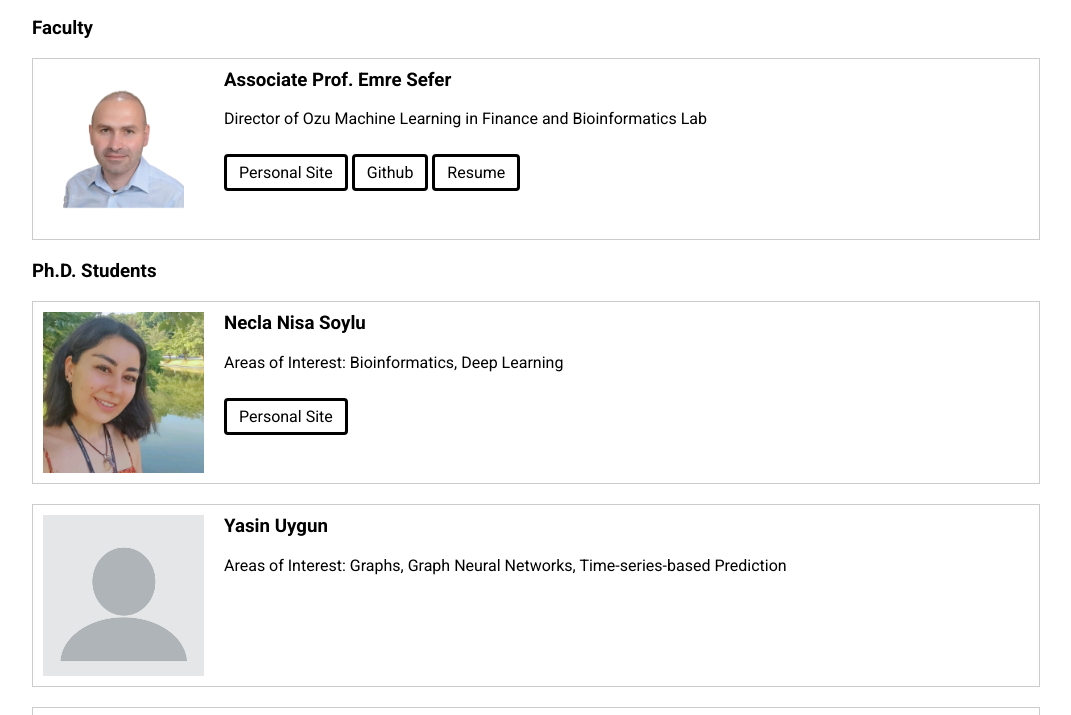
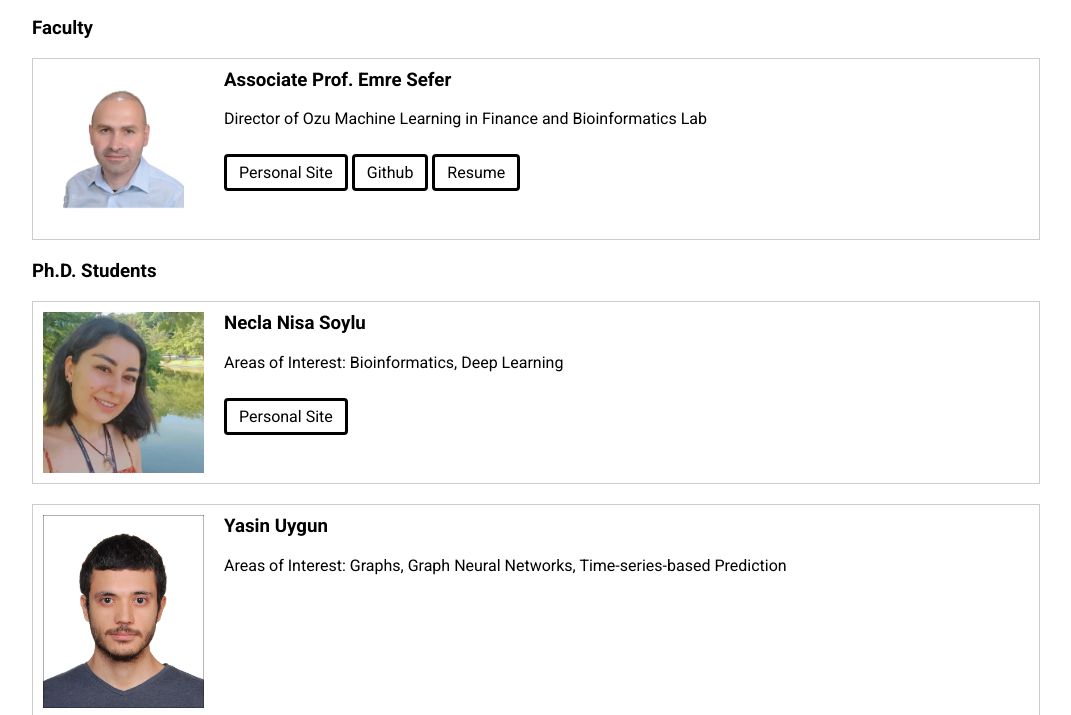
Before and after one commit to ozu-mlfinbio-lab/ozu-mlfinbio-lab.github.io, a plain HTML site: page people.html in a window 1280 px wide. Shown: the part 199-914 px from the top of the page, without its empty margins (104-1175 px from the left). Drawn offline with Linux system fonts and the light colour scheme.

Commit message:
add yasins picture

```diff
--- a/people.html
+++ b/people.html
@@ -61,7 +61,7 @@
 
 
       <div class="member-container">
-      <img src="assets/people/pp.jpg" alt="Lab Member">
+      <img src="assets/people/yasinuygun.jpg" alt="Lab Member">
       <div>
         <h3>Yasin Uygun</h3>
 
@@ -205,7 +205,7 @@
       </div>
 
       <div class="member-container">
-      <img src="assets/people/pp.jpg" alt="Lab Member">
+      <img src="assets/people/yasinuygun.jpg" alt="Lab Member">
       <div>
         <h3>Yasin Uygun</h3>
 
```
Also changed, not shown: assets/people/yasinuygun.jpg (added).
